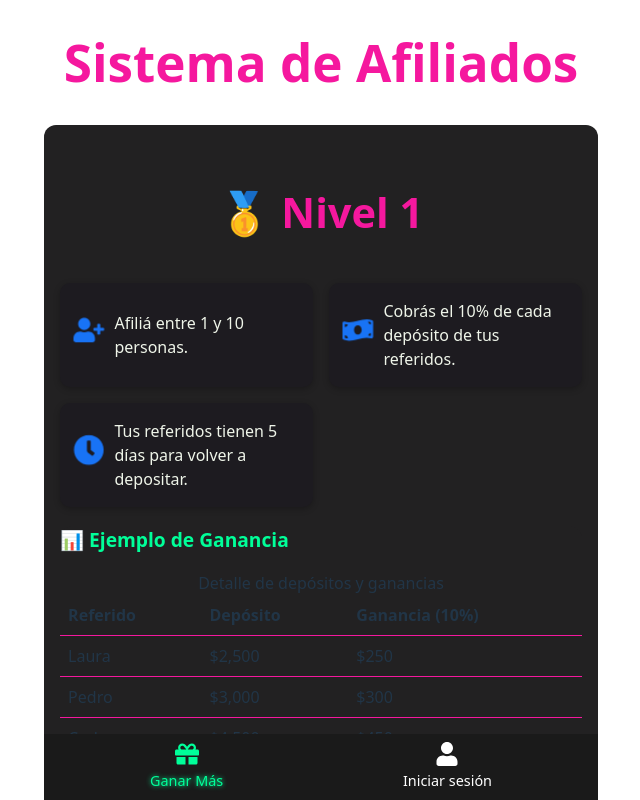
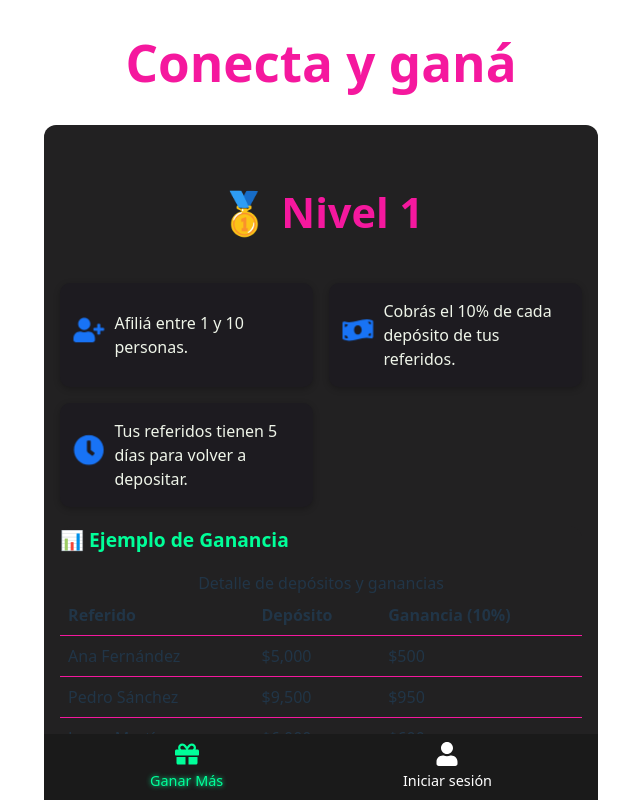
Before and after one commit to leandroveron1110/plataforma-clientes-front, a React (Vite) app: page /casino/login in a window 1280 px wide. Both pictures are taken after a click on the button "Volver". Shown: the top 800 px of the page, without its empty margins (319-959 px from the left). Built offline with nearby package versions, Linux system fonts and the light colour scheme; no server answers.

Commit message:
add fiacture

```diff
--- a/src/pages/private/home/home.tsx
+++ b/src/pages/private/home/home.tsx
@@ -13,6 +13,7 @@ import Loader from "../../../components/Loading/Loading";
 import { useNavigate } from "react-router-dom";
 import BonusGameModal from "../components/BonusModal/BonusModal";
 import InfoCard from "../components/InfoCard/InfoCard";
+import { Item } from "../../../utilities/localSorage";
 
 interface BonusPrize {
   label: string;
@@ -34,7 +35,7 @@ const Home = () => {
   const [prizesLuckyFound, setPrizesLuckyFound] = useState<BonusPrize[]>([]);
 
   useEffect(() => {
-    const lastPlayed = localStorage.getItem("bonusGameLastPlayed");
+    const lastPlayed = localStorage.getItem(Item.BONUS_GAME_LAST_PLAYED);
     const today = new Date().toDateString();
 
     if (lastPlayed === today) {
@@ -43,7 +44,7 @@ const Home = () => {
   }, [isLastPlayed]);
 
   useEffect(() => {
-    const lastPlayed = localStorage.getItem("luckyFoundGameLastPlayed");
+    const lastPlayed = localStorage.getItem(Item.LUCKY_FOUND_GAME_LAST_PLAYED);
 
     if (lastPlayed) {
       // Hay datos: Ya jugó
@@ -167,7 +168,7 @@ const Home = () => {
 
   const modalBonus = () => {
     const today = new Date().toDateString();
-    const lastPlayed = localStorage.getItem("bonusGameLastPlayed");
+    const lastPlayed = localStorage.getItem(Item.BONUS_GAME_LAST_PLAYED);
 
     // Si ya jugó hoy y quiere abrir el modal, no lo permitimos
     if (!isBonus && lastPlayed === today) {
@@ -185,7 +186,7 @@ const Home = () => {
 
   const modalLuckyFound = () => {
     const today = new Date().toDateString();
-    const lastPlayed = localStorage.getItem("luckyFoundGameLastPlayed");
+    const lastPlayed = localStorage.getItem(Item.LUCKY_FOUND_GAME_LAST_PLAYED);
 
     // Si ya jugó hoy y quiere abrir el modal, no lo permitimos
     if (!isLuckyFound && lastPlayed === today) {
--- a/src/pages/public/AffiliateSystem/AffiliateLevelCard/AffiliateLevelCard.tsx
+++ b/src/pages/public/AffiliateSystem/AffiliateLevelCard/AffiliateLevelCard.tsx
@@ -9,12 +9,39 @@ type Props = {
 };
 
 const AffiliateLevelCard: React.FC<Props> = ({ level }) => {
-  const totalDaily = level.examples.reduce(
-    (sum, e) => sum + e.deposit * (level.percentage / 100),
+// Variación aleatoria diaria, por ejemplo ±10%
+const simulateDaily = (deposit: number) => {
+  const variation = 0.2; // 10% de variación
+  const randomFactor = 1 + (1 * variation * 2 - variation);
+  return deposit * randomFactor;
+};
+
+// Total diario original (como referencia)
+const totalDaily = level.examples.reduce(
+  (sum, e) => sum + e.deposit * (level.percentage / 100),
+  0
+);
+
+// Simular valores para 14 días (2 semanas)
+const totalWeekly = Array.from({ length: 7 }).reduce((sum: number) => {
+  const dailyTotal = level.examples.reduce(
+    (daySum, e) => daySum + simulateDaily(e.deposit) * (level.percentage / 100),
     0
   );
-  const totalWeekly = totalDaily * 7;
-  const totalMonthly = totalDaily * 30;
+  return sum + dailyTotal;
+}, 0);
+
+// Simular valores para 60 días (2 meses)
+const totalMonthly = Array.from({ length: 30 }).reduce((sum: number) => {
+  const dailyTotal = level.examples.reduce(
+    (daySum, e) => daySum + simulateDaily(e.deposit) * (level.percentage / 100),
+    0
+  );
+  return sum + dailyTotal;
+}, 0);
+
+console.log({ totalDaily, totalWeekly, totalMonthly });
+
 
   const InfoItem = (rule: Rules) => (
     <div className={styles.infoCard}>
--- a/src/pages/public/AffiliateSystem/AffiliateProgram.tsx
+++ b/src/pages/public/AffiliateSystem/AffiliateProgram.tsx
@@ -24,13 +24,41 @@ const levels: AffiliateLevel[] = [
       },
     ],
     examples: [
-      { name: "Laura", deposit: 2500 },
-      { name: "Pedro", deposit: 3000 },
-      { name: "Carla", deposit: 4500 },
-      { name: "Mateo", deposit: 5000 },
-      { name: "Julieta", deposit: 6000 },
-      { name: "Nico", deposit: 7000 },
-      { name: "Tomi", deposit: 3500 },
+      { name: "Ana Fernández", deposit: 5000 },
+      { name: "Pedro Sánchez", deposit: 9500 },
+      { name: "Laura Martínez", deposit: 6000 },
+      { name: "Juan Pérez", deposit: 3000 },
+      { name: "Carlos Díaz", deposit: 2000 },
+      { name: "Lucía Gómez", deposit: 9000 },
+      { name: "José Ramírez", deposit: 2000 },
+      { name: "Laura Martínez", deposit: 4000 },
+      { name: "Sofía López", deposit: 2000 },
+      { name: "Pedro Sánchez", deposit: 5000 },
+      { name: "Diego González", deposit: 4000 },
+      { name: "María Torres", deposit: 1000 },
+      { name: "José Ramírez", deposit: 500 },
+      { name: "Lucía Gómez", deposit: 5000 },
+      { name: "Pedro Sánchez", deposit: 7000 },
+      { name: "Juan Pérez", deposit: 7000 },
+      { name: "Sofía López", deposit: 1000 },
+      { name: "Laura Martínez", deposit: 5000 },
+      { name: "Diego González", deposit: 3000 },
+      { name: "Pedro Sánchez", deposit: 8000 },
+      { name: "Ana Fernández", deposit: 6000 },
+      { name: "Diego González", deposit: 6500 },
+      { name: "Pedro Sánchez", deposit: 4000 },
+      { name: "Lucía Gómez", deposit: 1000 },
+      { name: "José Ramírez", deposit: 1500 },
+      { name: "Lucía Gómez", deposit: 2000 },
+      { name: "Juan Pérez", deposit: 5000 },
+      { name: "María Torres", deposit: 7000 },
+      { name: "María Torres", deposit: 3000 },
+      { name: "Lucía Gómez", deposit: 3000 },
+      { name: "Pedro Sánchez", deposit: 3000 },
+      { name: "José Ramírez", deposit: 1000 },
+      { name: "María Torres", deposit: 5000 },
+      { name: "Diego González", deposit: 1000 },
+      { name: "Diego González", deposit: 2000 },
     ],
   },
   {
@@ -53,33 +81,67 @@ const levels: AffiliateLevel[] = [
       },
     ],
     examples: [
-      { name: "Agus", deposit: 2500 },
-      { name: "Sofi", deposit: 2800 },
-      { name: "Tomás", deposit: 3000 },
-      { name: "Fede", deposit: 3500 },
-      { name: "Sofi", deposit: 4200 }, // Sofi recarga de nuevo
-      { name: "Cami", deposit: 4000 },
-      { name: "Dani", deposit: 5000 },
-      { name: "Pablo", deposit: 6000 },
-      { name: "Pablo", deposit: 4000 }, // Pablo recarga
-      { name: "Luli", deposit: 7000 },
-      { name: "Gonza", deposit: 8000 },
-      { name: "Martina", deposit: 8500 },
-      { name: "Rocío", deposit: 9000 },
-      { name: "Diego", deposit: 9500 },
-      { name: "Flor", deposit: 10000 },
-      { name: "Flor", deposit: 7500 }, // Flor recarga
-      { name: "Maxi", deposit: 7200 },
-      { name: "Valen", deposit: 6500 },
-      { name: "Leo", deposit: 4100 },
-      { name: "Emma", deposit: 4600 },
-      { name: "Lautaro", deposit: 5200 },
-      { name: "Sol", deposit: 3800 },
-      { name: "Bruno", deposit: 2950 },
-      { name: "Gabi", deposit: 3100 },
-      { name: "Ramiro", deposit: 7000 },
-      { name: "Mica", deposit: 7700 },
-      { name: "Lucía", deposit: 8800 },
+      { name: "Juan Pérez", deposit: 3000 },
+      { name: "Juan Pérez", deposit: 5000 },
+      { name: "Lucía Gómez", deposit: 9000 },
+      { name: "Lucía Gómez", deposit: 7000 },
+      { name: "Carlos Díaz", deposit: 2000 },
+      { name: "Carlos Díaz", deposit: 3000 },
+      { name: "Carlos Díaz", deposit: 5000 },
+      { name: "María Torres", deposit: 7000 },
+      { name: "José Ramírez", deposit: 500 },
+      { name: "Ana Fernández", deposit: 6000 },
+      { name: "Pedro Sánchez", deposit: 9500 },
+      { name: "Laura Martínez", deposit: 5000 },
+      { name: "Sofía López", deposit: 1000 },
+      { name: "Sofía López", deposit: 3000 },
+      { name: "Diego González", deposit: 6500 },
+      { name: "Martín Castro", deposit: 3000 },
+      { name: "Martín Castro", deposit: 7000 },
+      { name: "Martín Castro", deposit: 9000 },
+      { name: "Valentina Rojas", deposit: 4000 },
+      { name: "Valentina Rojas", deposit: 5000 },
+      { name: "Gabriel Herrera", deposit: 3000 },
+      { name: "Gabriel Herrera", deposit: 6000 },
+      { name: "Gabriel Herrera", deposit: 2000 },
+      { name: "Gabriel Herrera", deposit: 7000 },
+      { name: "Elena Vega", deposit: 9000 },
+      { name: "Elena Vega", deposit: 2000 },
+      { name: "Elena Vega", deposit: 1000 },
+      { name: "Santiago Morales", deposit: 8000 },
+      { name: "Santiago Morales", deposit: 5000 },
+      { name: "Santiago Morales", deposit: 2000 },
+      { name: "Emilia Bravo", deposit: 4000 },
+      { name: "Emilia Bravo", deposit: 6000 },
+      { name: "Emilia Bravo", deposit: 9000 },
+      { name: "Emilia Bravo", deposit: 3000 },
+      { name: "Emilia Bravo", deposit: 1000 },
+      { name: "Franco Acosta", deposit: 5000 },
+      { name: "Franco Acosta", deposit: 2000 },
+      { name: "Franco Acosta", deposit: 8000 },
+      { name: "Franco Acosta", deposit: 9000 },
+      { name: "Mateo López", deposit: 7000 },
+      { name: "Mateo López", deposit: 1000 },
+      { name: "Mateo López", deposit: 3000 },
+      { name: "Mateo López", deposit: 4000 },
+      { name: "Camila Torres", deposit: 5000 },
+      { name: "Camila Torres", deposit: 2000 },
+      { name: "Camila Torres", deposit: 8000 },
+      { name: "Agustín Romero", deposit: 6000 },
+      { name: "Agustín Romero", deposit: 9000 },
+      { name: "Agustín Romero", deposit: 4000 },
+      { name: "Martina Herrera", deposit: 7000 },
+      { name: "Martina Herrera", deposit: 3000 },
+      { name: "Martina Herrera", deposit: 5000 },
+      { name: "Felipe Vargas", deposit: 9000 },
+      { name: "Felipe Vargas", deposit: 6000 },
+      { name: "Felipe Vargas", deposit: 7000 },
+      { name: "Isabella Reyes", deposit: 4000 },
+      { name: "Isabella Reyes", deposit: 5000 },
+      { name: "Isabella Reyes", deposit: 2000 },
+      { name: "Tomás Méndez", deposit: 1000 },
+      { name: "Tomás Méndez", deposit: 3000 },
+      { name: "Tomás Méndez", deposit: 4000 },
     ],
   },
 
@@ -103,51 +165,82 @@ const levels: AffiliateLevel[] = [
       },
     ],
     examples: [
-      { name: "Ana", deposit: 2500 },
-      { name: "Luis", deposit: 3200 },
-      { name: "Juan", deposit: 4000 },
-      { name: "María", deposit: 4500 },
-      { name: "Sebas", deposit: 3000 },
-      { name: "Carla", deposit: 3500 },
-      { name: "Juli", deposit: 5000 },
-      { name: "Fran", deposit: 4200 },
-      { name: "Fran", deposit: 3200 },
-      { name: "Lola", deposit: 2700 },
-      { name: "Mati", deposit: 3100 },
-      { name: "Luz", deposit: 4800 },
-      { name: "Gabi", deposit: 2900 },
-      { name: "Nacho", deposit: 3600 },
-      { name: "Feli", deposit: 5300 },
-      { name: "Meli", deposit: 6100 },
-      { name: "Gonza", deposit: 5700 },
-      { name: "Lau", deposit: 4600 },
-      { name: "Lau", deposit: 3100 },
-      { name: "Emma", deposit: 3900 },
-      { name: "Rodri", deposit: 4300 },
-      { name: "Lucho", deposit: 6000 },
-      { name: "Sofi", deposit: 7000 },
-      { name: "Sol", deposit: 3400 },
-      { name: "Tomy", deposit: 3800 },
-      { name: "Majo", deposit: 7200 },
-      { name: "Rama", deposit: 8000 },
-      { name: "Nati", deposit: 8700 },
-      { name: "Euge", deposit: 9000 },
-      { name: "Alan", deposit: 9400 },
-      { name: "Ema", deposit: 9600 },
-      { name: "Nico", deposit: 10000 },
-      { name: "Vicky", deposit: 7300 },
-      { name: "Maru", deposit: 6300 },
-      { name: "Lea", deposit: 5500 },
-      { name: "Flor", deposit: 7800 },
-      { name: "Caro", deposit: 8500 },
-      { name: "Pablo", deposit: 9100 },
-      { name: "Tomi", deposit: 8200 },
-      { name: "Martu", deposit: 6800 },
-      { name: "Jero", deposit: 7600 },
-      { name: "Dani", deposit: 6900 },
-      { name: "Cami", deposit: 7000 },
-      { name: "Fio", deposit: 7900 },
-      { name: "Mili", deposit: 6000 },
+      { name: "Juan Pérez", deposit: 5000 },
+      { name: "Juan Pérez", deposit: 3000 },
+      { name: "Juan Pérez", deposit: 7000 },
+      { name: "Lucía Gómez", deposit: 8000 },
+      { name: "Lucía Gómez", deposit: 9000 },
+      { name: "Lucía Gómez", deposit: 1000 },
+      { name: "Lucía Gómez", deposit: 2000 },
+      { name: "Carlos Díaz", deposit: 4000 },
+      { name: "Carlos Díaz", deposit: 5000 },
+      { name: "Carlos Díaz", deposit: 6000 },
+      { name: "Carlos Díaz", deposit: 2000 },
+      { name: "María Torres", deposit: 3000 },
+      { name: "María Torres", deposit: 3000 },
+      { name: "José Ramírez", deposit: 1000 },
+      { name: "Ana Fernández", deposit: 4000 },
+      { name: "Ana Fernández", deposit: 5000 },
+      { name: "Pedro Sánchez", deposit: 7000 },
+      { name: "Pedro Sánchez", deposit: 10000 },
+      { name: "Laura Martínez", deposit: 3000 },
+      { name: "Laura Martínez", deposit: 4000 },
+      { name: "Sofía López", deposit: 2000 },
+      { name: "Sofía López", deposit: 1000 },
+      { name: "Sofía López", deposit: 5000 },
+      { name: "Diego González", deposit: 6000 },
+      { name: "Diego González", deposit: 6000 },
+      { name: "Martín Castro", deposit: 3000 },
+      { name: "Martín Castro", deposit: 7000 },
+      { name: "Valentina Rojas", deposit: 4000 },
+      { name: "Gabriel Herrera", deposit: 6000 },
+      { name: "Gabriel Herrera", deposit: 2000 },
+      { name: "Elena Vega", deposit: 9000 },
+      { name: "Elena Vega", deposit: 7000 },
+      { name: "Santiago Morales", deposit: 8000 },
+      { name: "Emilia Bravo", deposit: 4000 },
+      { name: "Franco Acosta", deposit: 5000 },
+      { name: "Franco Acosta", deposit: 4000 },
+      { name: "Mateo López", deposit: 7000 },
+      { name: "Camila Torres", deposit: 5000 },
+      { name: "Agustín Romero", deposit: 6000 },
+      { name: "Martina Herrera", deposit: 7000 },
+      { name: "Felipe Vargas", deposit: 9000 },
+      { name: "Isabella Reyes", deposit: 4000 },
+      { name: "Tomás Méndez", deposit: 1000 },
+      { name: "Tomás Méndez", deposit: 2000 },
+      { name: "Santiago Paredes", deposit: 3500 },
+      { name: "Antonella Bustos", deposit: 7000 },
+      { name: "Lucas Castillo", deposit: 4000 },
+      { name: "Melina Benítez", deposit: 8500 },
+      { name: "Bruno Domínguez", deposit: 6000 },
+      { name: "Jazmín Toledo", deposit: 5000 },
+      { name: "Matías Correa", deposit: 9000 },
+      { name: "Renata Molina", deposit: 7000 },
+      { name: "Lautaro Ibáñez", deposit: 2000 },
+      { name: "Victoria Ponce", deposit: 7500 },
+      { name: "Thiago Sosa", deposit: 4500 },
+      { name: "Paulina Aguirre", deposit: 8000 },
+      { name: "Federico Figueroa", deposit: 5000 },
+      { name: "Aitana Medina", deposit: 6000 },
+      { name: "Benjamín Núñez", deposit: 7000 },
+      { name: "Martina Silva", deposit: 3000 },
+      { name: "Ignacio Rivas", deposit: 4000 },
+      { name: "Julieta Navarro", deposit: 6500 },
+      { name: "Nicolás Vera", deposit: 5000 },
+      { name: "Valeria Franco", deposit: 8000 },
+      { name: "Damián Rojas", deposit: 5500 },
+      { name: "Catalina Muñoz", deposit: 7000 },
+      { name: "Lucas Gómez", deposit: 4000 },
+      { name: "Abril Sánchez", deposit: 3000 },
+      { name: "Francisco Herrera", deposit: 9000 },
+      { name: "Camila Bustamante", deposit: 8000 },
+      { name: "Emiliano Ortiz", deposit: 7000 },
+      { name: "Tatiana Maldonado", deposit: 6000 },
+      { name: "Julián Morales", deposit: 5000 },
+      { name: "Noelia Álvarez", deposit: 4000 },
+      { name: "Leandro Salinas", deposit: 2000 },
+      { name: "Paula Cabrera", deposit: 1000 },
     ],
   },
 ];
@@ -156,7 +249,7 @@ const AffiliateProgram = () => {
   return (
     <>
       <h1 style={{ color: "var(--title-pink)", textAlign: "center" }}>
-        Sistema de Afiliados
+        Conecta y ganá
       </h1>
       {levels.map((level, i) => (
         <AffiliateLevelCard key={i} level={level} />
--- /dev/null
+++ b/src/utilities/localSorage.ts
@@ -0,0 +1,4 @@
+export enum Item {
+    BONUS_GAME_LAST_PLAYED = "bonusGameLastPlayed",
+    LUCKY_FOUND_GAME_LAST_PLAYED = "luckyFoundGameLastPlayed"
+}
```
